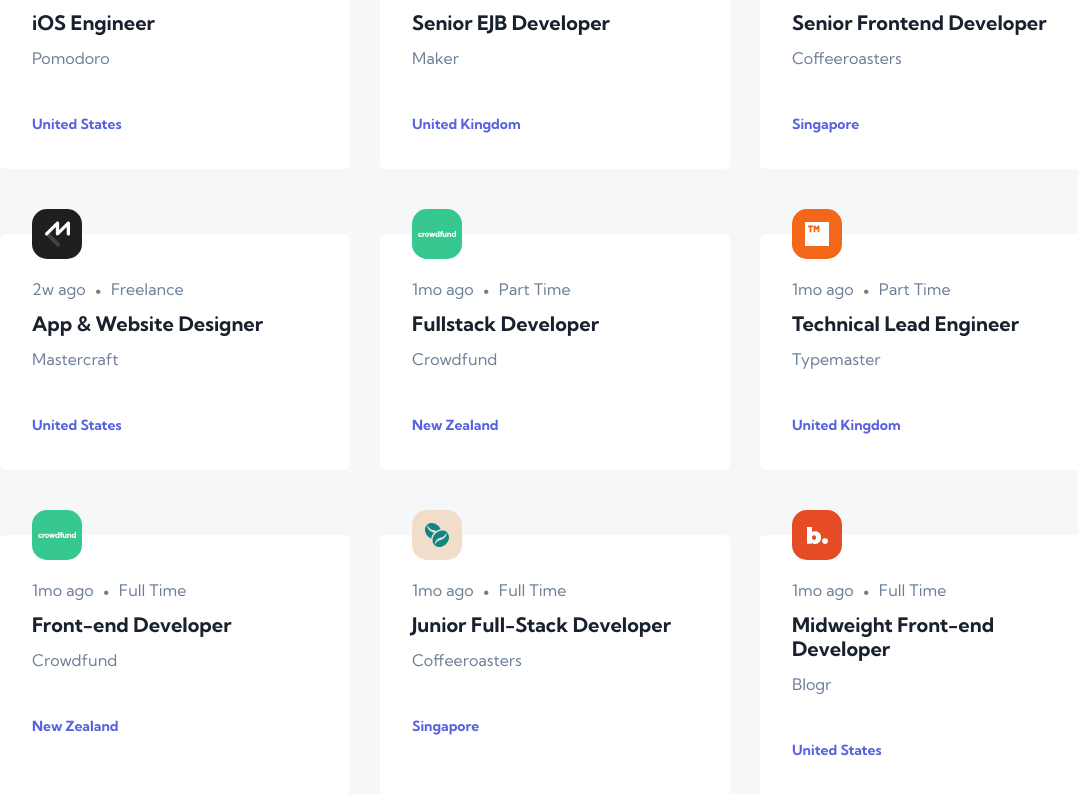
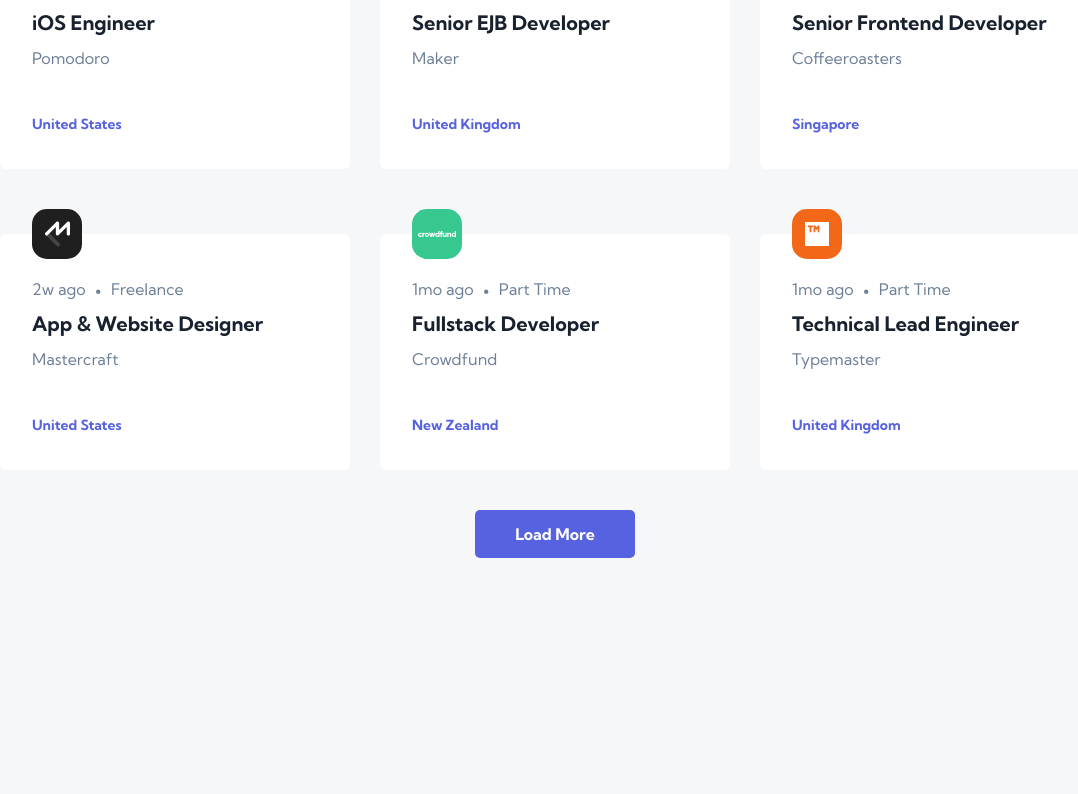
Before and after one commit to andreasremdt/fm-challenges, a React (Vite) app in the folder devjobs-web-app/: page / in a window 1280 px wide. Shown: the part 974-1768 px from the top of the page, without its empty margins (85-1163 px from the left). After the commit the page ends 1532 px from the top, so only its background shows below. Built offline with nearby package versions, Linux system fonts and the light colour scheme.

Commit message:
feat: add "load more" button

```diff
--- a/devjobs-web-app/src/hooks/use-jobs.ts
+++ b/devjobs-web-app/src/hooks/use-jobs.ts
@@ -5,15 +5,18 @@
   const [jobs, setJobs] = useState<Job[]>([]);
   const [error, setError] = useState<string | null>(null);
   const [loading, setLoading] = useState(true);
+  const [slice, setSlice] = useState(0);
+
+  const loadMore = () => setSlice(slice + 1);
 
   useEffect(() => {
     const fetch = async () => {
       setLoading(true);
 
-      const { success, error, data } = await jobService.getAll();
+      const { success, error, data } = await jobService.getAll(slice);
 
       if (success) {
-        setJobs(data);
+        setJobs([...jobs, ...data]);
       } else {
         setError(error);
       }
@@ -22,9 +25,9 @@
     };
 
     fetch();
-  }, []);
+  }, [slice]);
 
-  return { loading, jobs, error };
+  return { loading, jobs, error, loadMore };
 }
 
 export default useJobs;
--- a/devjobs-web-app/src/pages/home.styled.ts
+++ b/devjobs-web-app/src/pages/home.styled.ts
@@ -1,4 +1,6 @@
 import styled from "styled-components";
+
+import Button from "../components/button";
 
 export const Container = styled.main`
   margin: 40px auto;
@@ -7,3 +9,8 @@
   gap: 40px 30px;
   width: clamp(16rem, 98vw, 1110px);
 `;
+
+export const LoadMoreButton = styled(Button)`
+  justify-self: center;
+  grid-column: 1 / -1;
+`;
--- a/devjobs-web-app/src/pages/home.tsx
+++ b/devjobs-web-app/src/pages/home.tsx
@@ -11,7 +11,7 @@
     location: "",
     fullTimeOnly: false,
   });
-  const { loading, jobs, error } = useJobs();
+  const { loading, jobs, error, loadMore } = useJobs();
 
   const locations = Array.from(new Set(jobs.map((job) => job.location)));
 
@@ -47,6 +47,8 @@
         {filteredJobs.map((job) => (
           <JobPreview key={job.id} job={job} />
         ))}
+
+        <Styled.LoadMoreButton onClick={loadMore}>Load More</Styled.LoadMoreButton>
       </Styled.Container>
     </>
   );
--- a/devjobs-web-app/src/services/jobs.ts
+++ b/devjobs-web-app/src/services/jobs.ts
@@ -32,8 +32,10 @@
   error: string;
 };
 
+const SLICE_SIZE = 12;
+
 const jobs = {
-  async getAll(): Promise<ReturnWithData<Job[]> | ReturnWithError> {
+  async getAll(slice = 0): Promise<ReturnWithData<Job[]> | ReturnWithError> {
     try {
       const response = await fetch("/data.json");
 
@@ -42,7 +44,7 @@
 
         return {
           success: true,
-          data: json,
+          data: json.slice(slice * SLICE_SIZE, slice * SLICE_SIZE + SLICE_SIZE),
           error: null,
         };
       } else {
```
Also changed, not shown: devjobs-web-app/public/desktop/bg-pattern-detail-footer.svg (deleted).
